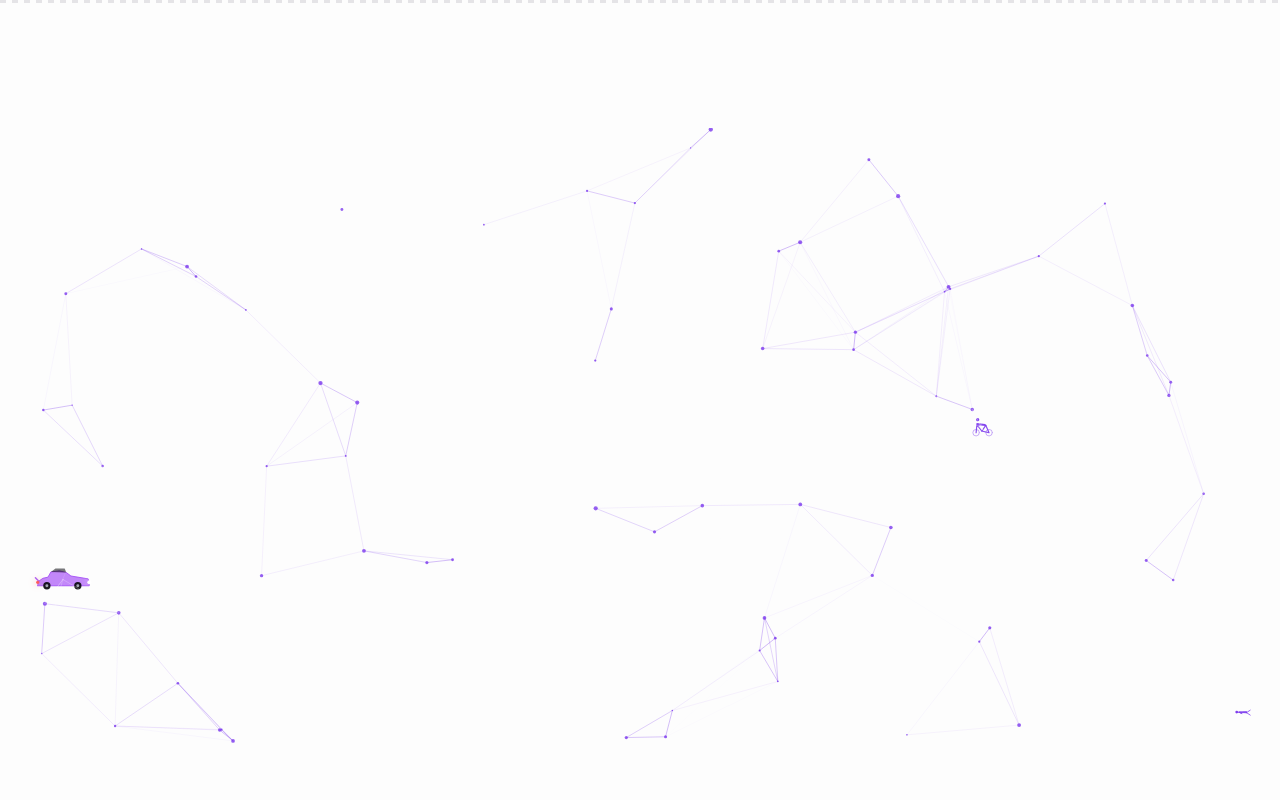
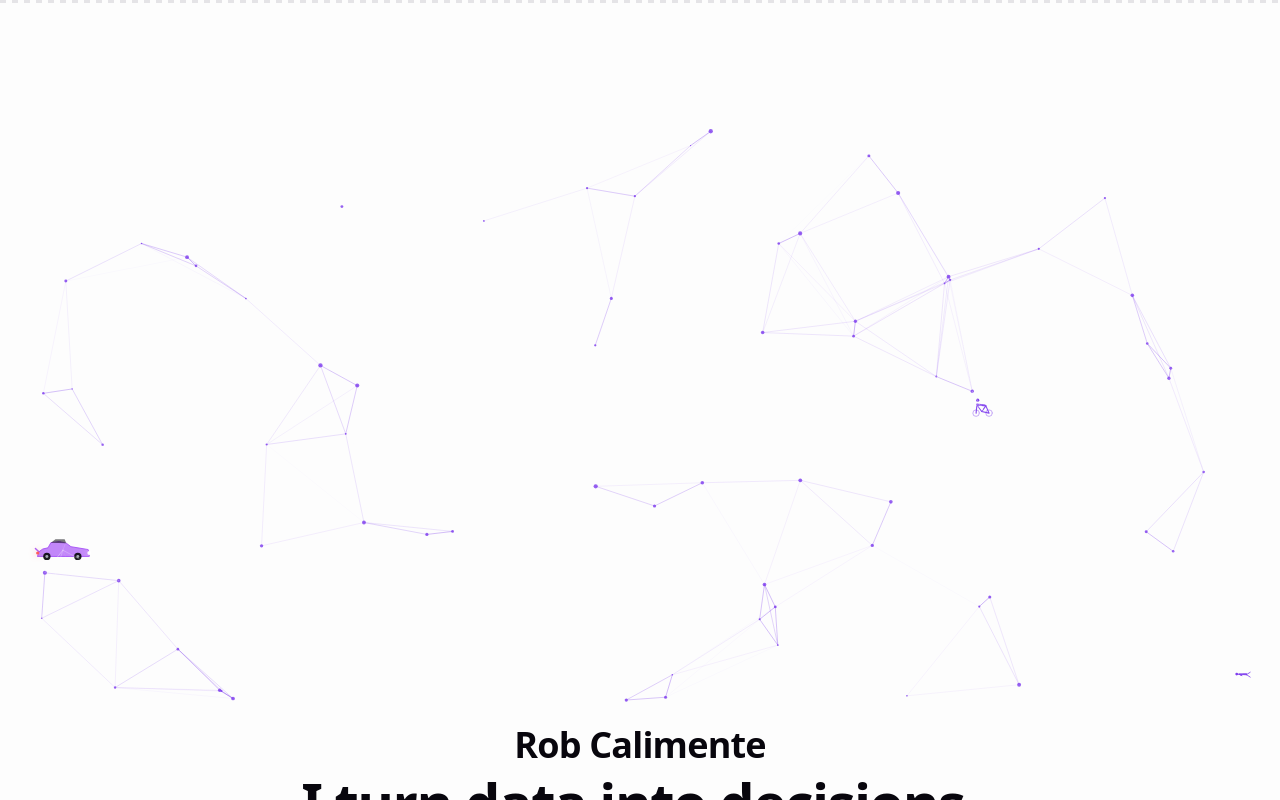
Before and after one commit to robcalimente/robcalimente.github.io, a React (Vite) app: page / in a window 1280 px wide. Built offline with nearby package versions, Linux system fonts and the light colour scheme.

Commit message:
Revert snap-page overflow/height experiments
Both attempts to fix short-window text clipping made things worse in
ways I couldn't verify without a working browser session. Reverting
to the original known-good layout to stop shipping unverified changes.

```diff
--- a/src/index.css
+++ b/src/index.css
@@ -97,14 +97,14 @@ section {
 }
 
 .snap-page {
-  min-height: 100svh;
+  height: 100svh;
   scroll-snap-align: start;
   scroll-snap-stop: always;
   display: flex;
   flex-direction: column;
   align-items: center;
   justify-content: center;
-  overflow-x: hidden;
+  overflow: hidden;
   box-sizing: border-box;
 }
 
```
